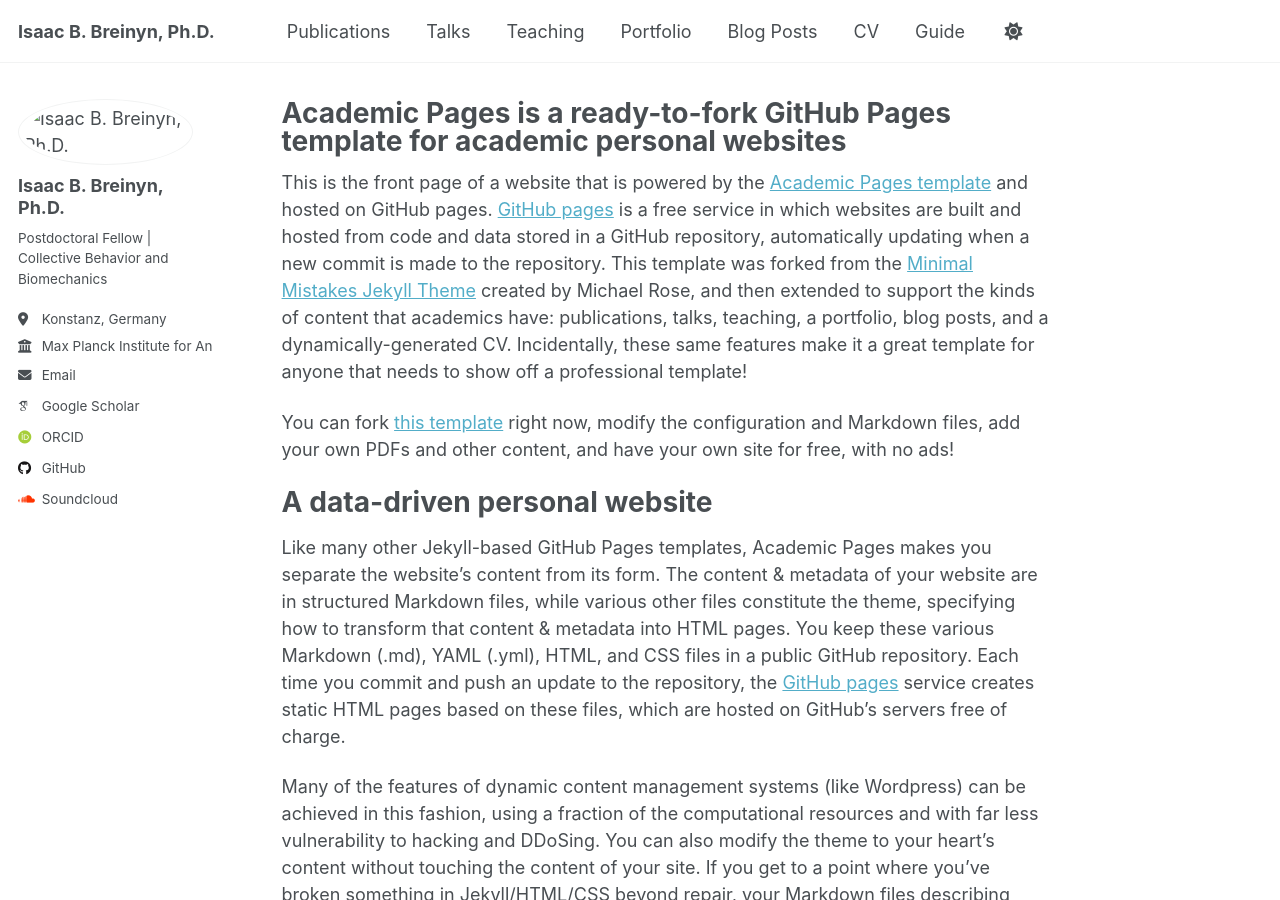
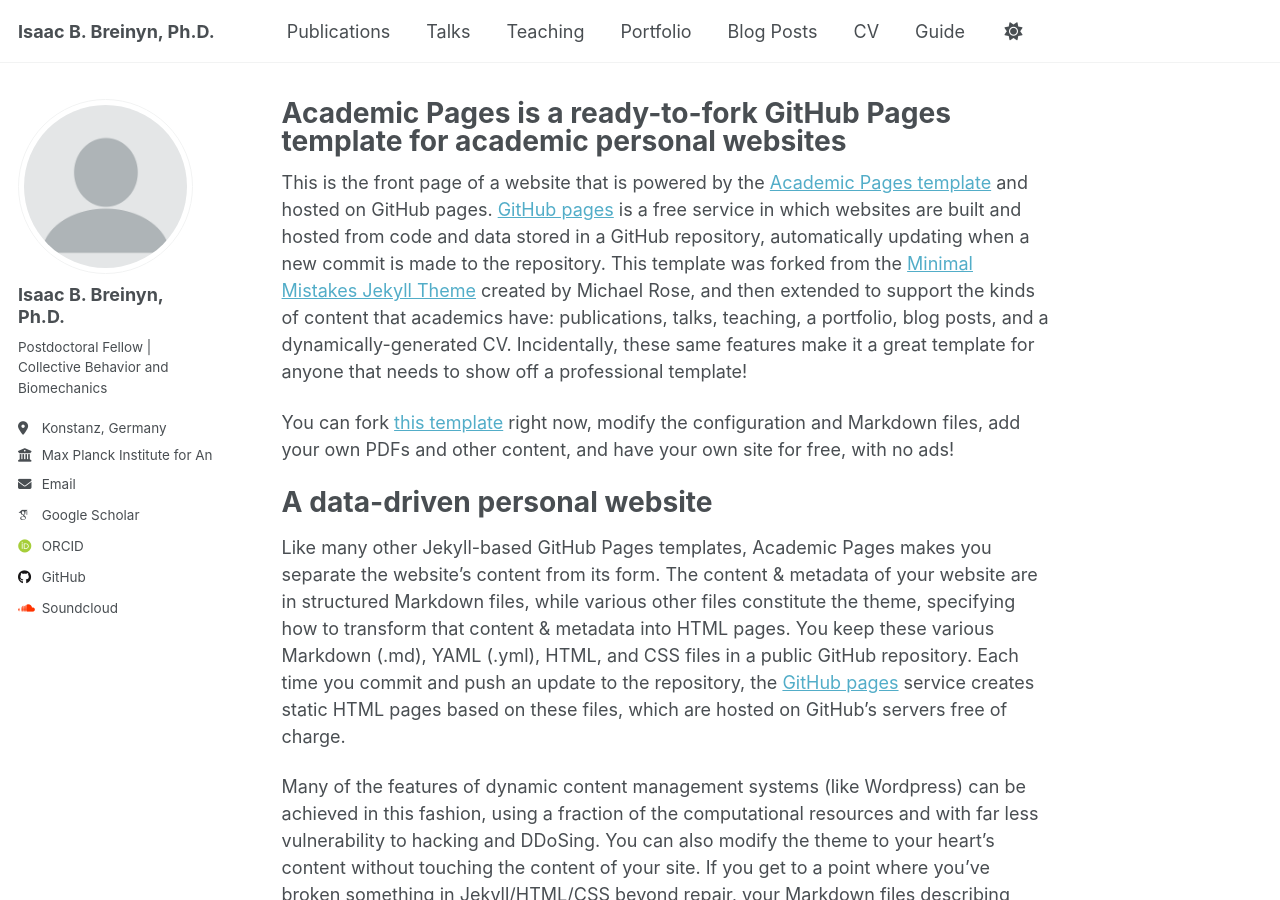
Before and after one commit to isaacbreinyn/isaacbreinyn.github.io, a Jekyll site: the page built from _pages/about.md, in a window 1280 px wide and 900 px high. Built offline with Jekyll 4.4.1, drawn with Linux system fonts in a browser that asks for light colours; some web fonts are replaced; a script that is not in the unit is left out.

Commit message:
Update _config.yml

```diff
--- a/_config.yml
+++ b/_config.yml
@@ -23,7 +23,7 @@ repository               : "isaacbreinyn/isaacbreinyn.github.io"
 #               Additional customization can be done by editing /_includes/author-profile.html
 author:
   # Biographic information
-  avatar           : "62562627.jpeg"
+  avatar           : "profile.png"
   name             : "Isaac B. Breinyn, Ph.D."
   pronouns         : # example: "she/her"
   bio              : "Postdoctoral Fellow | Collective Behavior and Biomechanics"
```
